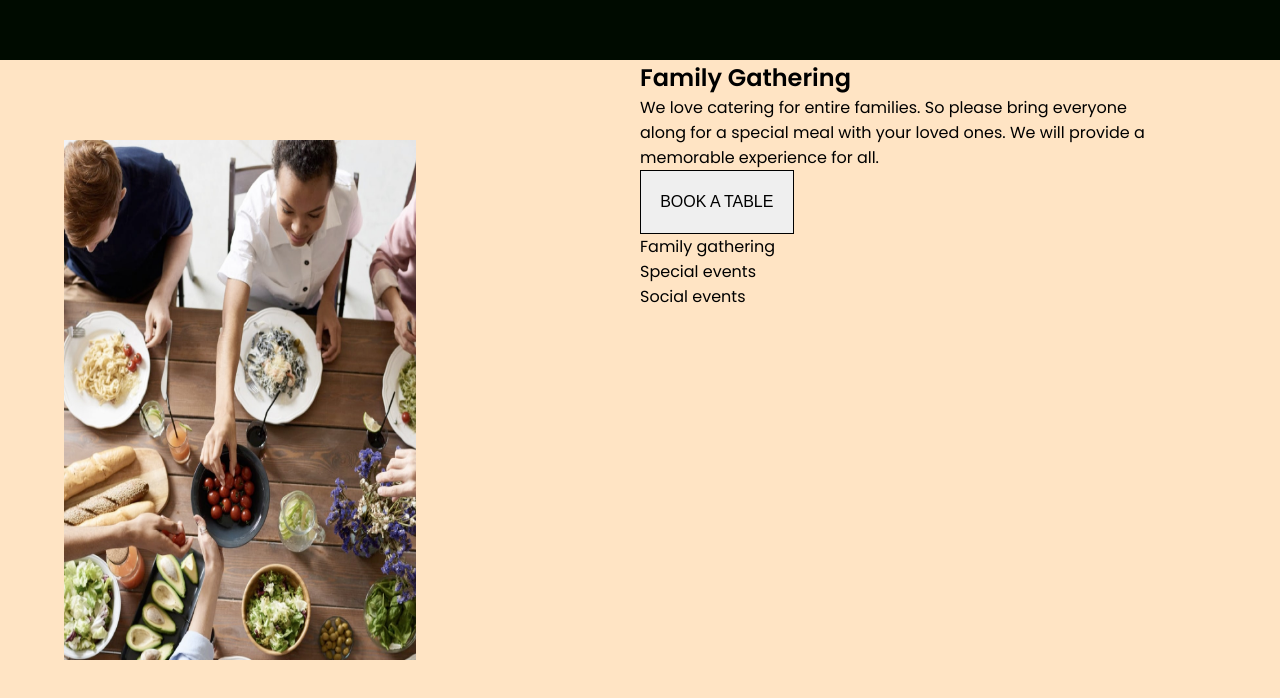
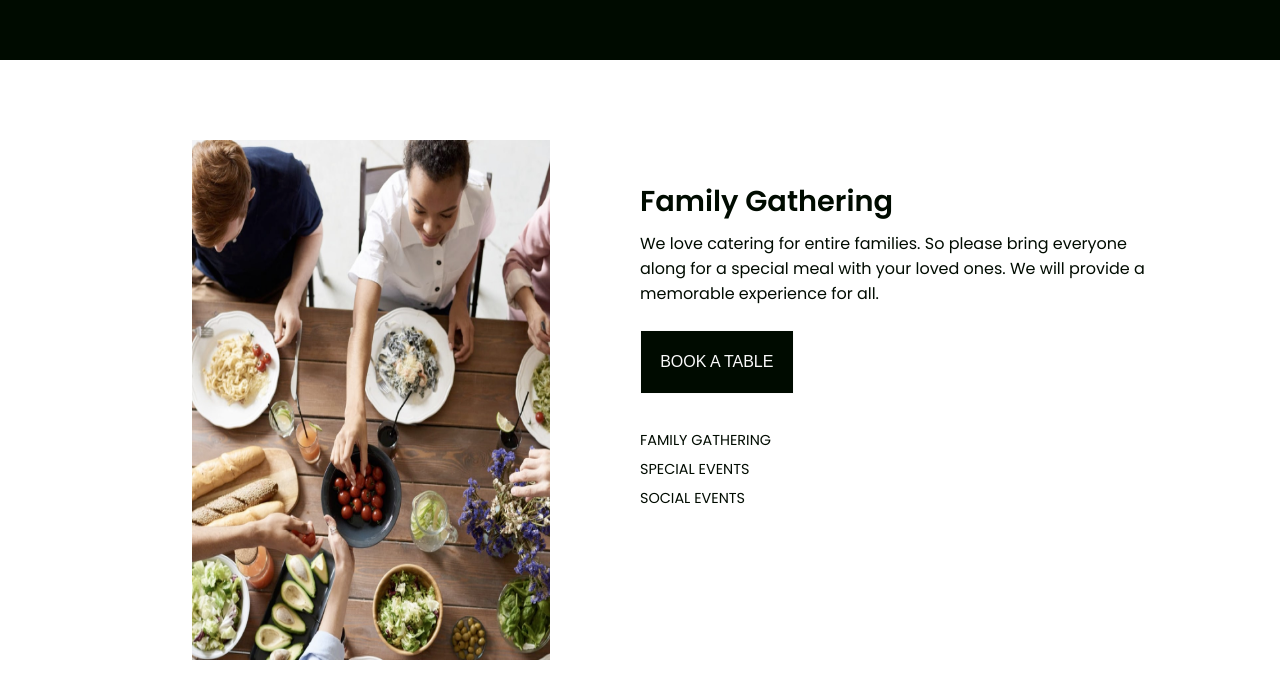
Before and after one commit to KadiPukki/dine-restaurant, a plain HTML site: page index.html in a window 1280 px wide. Shown: the part 2540-3238 px from the top of the page. Drawn offline with Linux system fonts and the light colour scheme; files whose address does not match are found by name.

Commit message:
booking style

```diff
--- a/assets/css/booking.css
+++ b/assets/css/booking.css
@@ -1,9 +1,9 @@
 .booking {
     width: 100%;
     height: 85vh;
-    background-color: bisque;
     display: flex;
     flex-direction: row;
+    color: var(--black);
 }
 
 .booking-image {
@@ -11,13 +11,43 @@
 }
 
 .booking-image img {
-    width: 55%;
+    width: 56%;
     height: 65vh;
-    margin: 10vh auto auto 5vw;
+    margin: 10vh auto auto 15vw;
 
 }
 
 .booking-content {
     width: 40%;
     list-style: none;
+    display: flex;
+    flex-direction: column;
+    align-items: left;
+    margin-top: 15vh;
 }
+
+.booking-content h2 {
+    font-size: 1.8rem;
+    margin-bottom: 1vh;
+}
+
+.booking p {
+    font-size: 1rem;
+    margin-bottom: 3vh;
+}
+
+.booking-content button {
+    background-color: var(--black);
+    color: var(--white);
+    border-color: var(--white);
+    margin-bottom: 4vh;
+}
+
+.booking-content li {
+    font-size: 0.9rem;
+    text-transform: uppercase;
+}
+
+.booking-list {
+    line-height: 200%;
+}
--- a/index.html
+++ b/index.html
@@ -98,7 +98,7 @@
             <p>We love catering for entire families. So please bring everyone along for a special meal with your loved ones. We will provide a memorable experience for all.</p>
             <button class="btn">Book a table</button>
 
-            <li>
+            <li class="booking-list">
                 <ul>Family gathering</ul>
                 <ul>Special events</ul>
                 <ul>Social events</ul>
```
